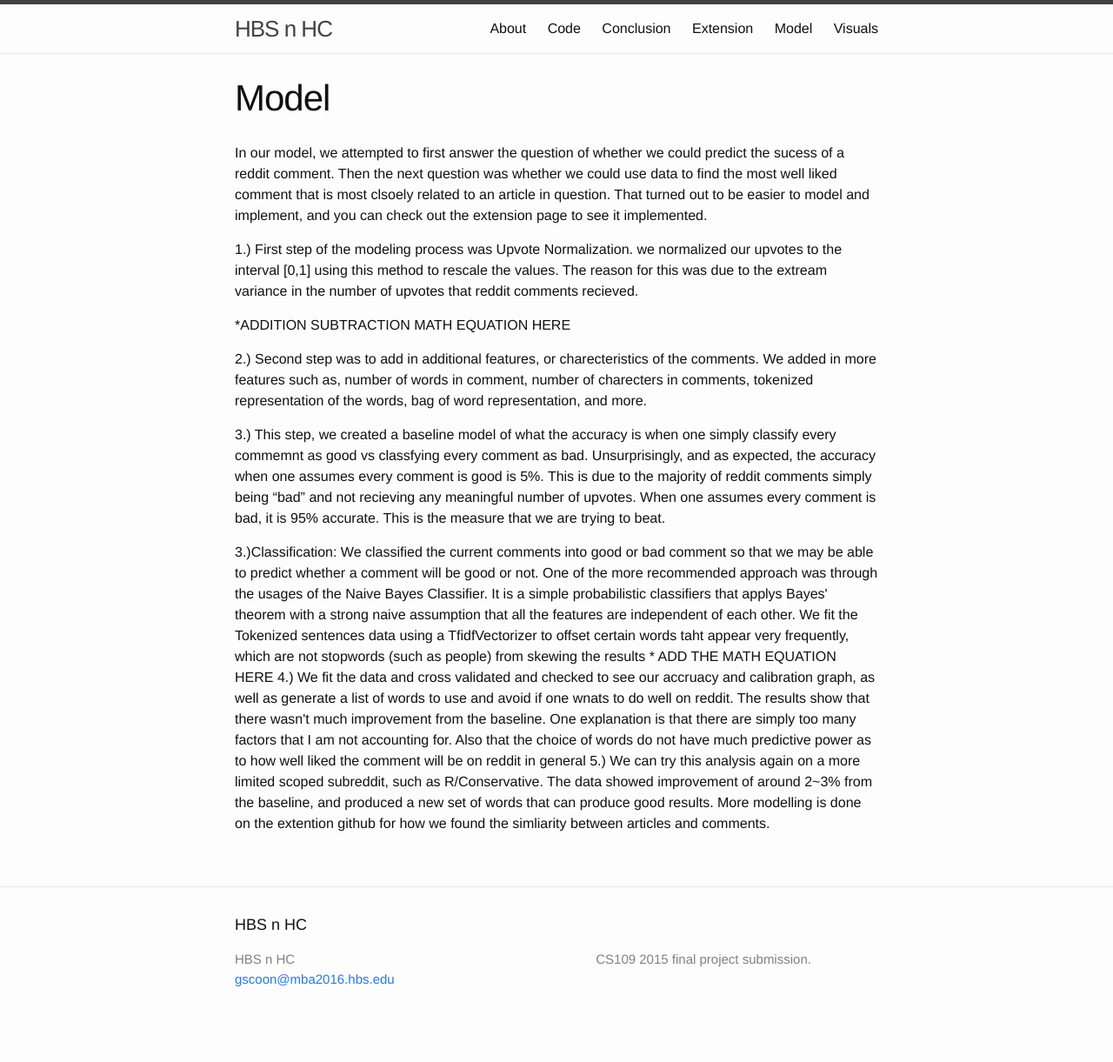
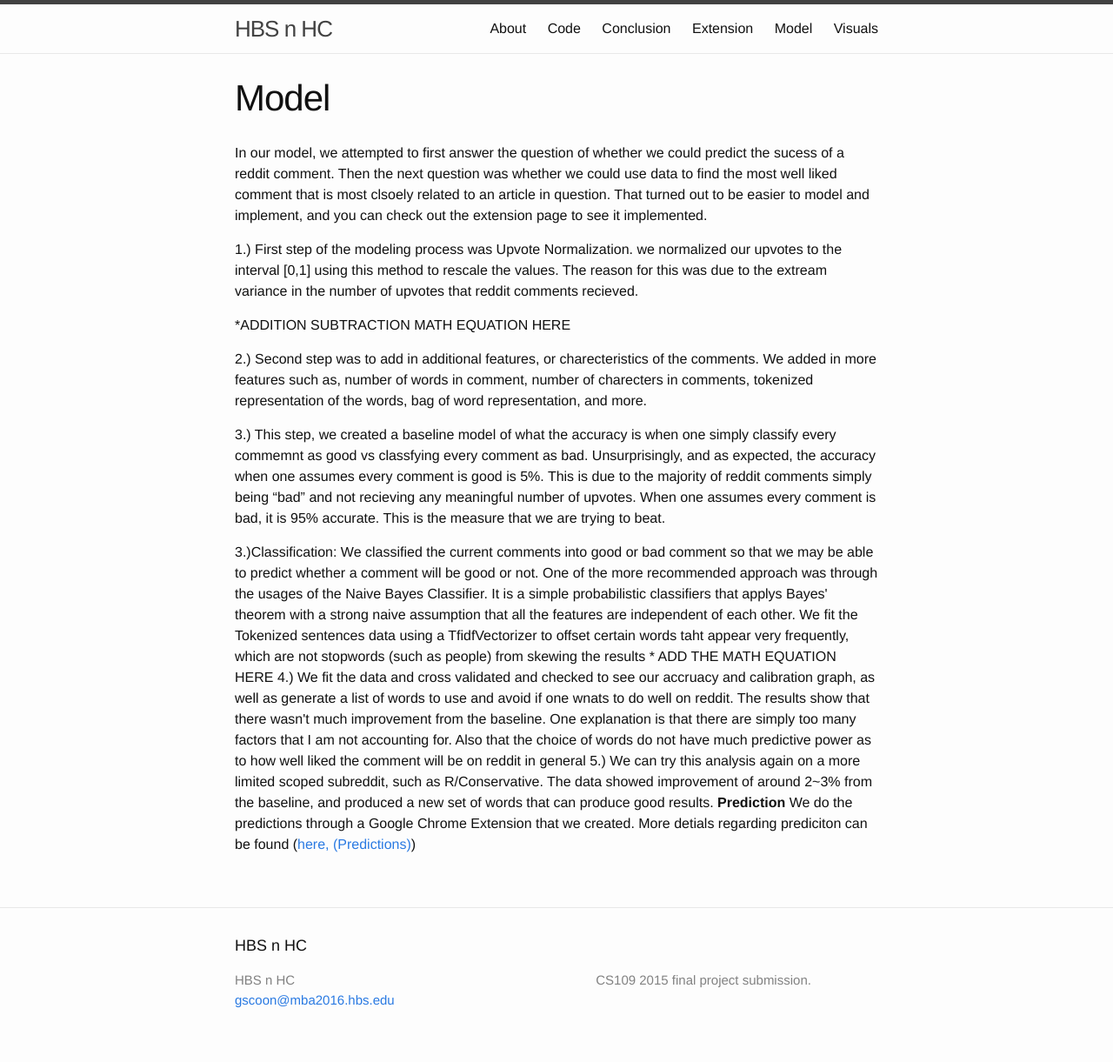
Before and after one commit to UKeeeM/CS109-Project-, a Jekyll site: the page built from model.md, in a window 1280 px wide. Shown: the whole page at 87% size. Built offline with Jekyll 4.4.1, drawn with Linux system fonts in a browser that asks for light colours; before the commit the page ends 1197 px from its top, so only the background shows below that.

Commit message:
updated link

```diff
--- a/model.md
+++ b/model.md
@@ -32,4 +32,6 @@ The data showed improvement of around 2~3% from the baseline, and produced a new
 
 <add the graph here>
 
-More modelling is done on the extention github for how we found the simliarity between articles and comments.
+<b>Prediction</b>
+We do the predictions through a Google Chrome Extension that we created. More detials regarding prediciton can be found
+(<a href="https://github.com/UKeeeM/CS109-Project-/blob/master/Prediction%20Data%20Factory.ipynb">here, (Predictions)</a>)
```
